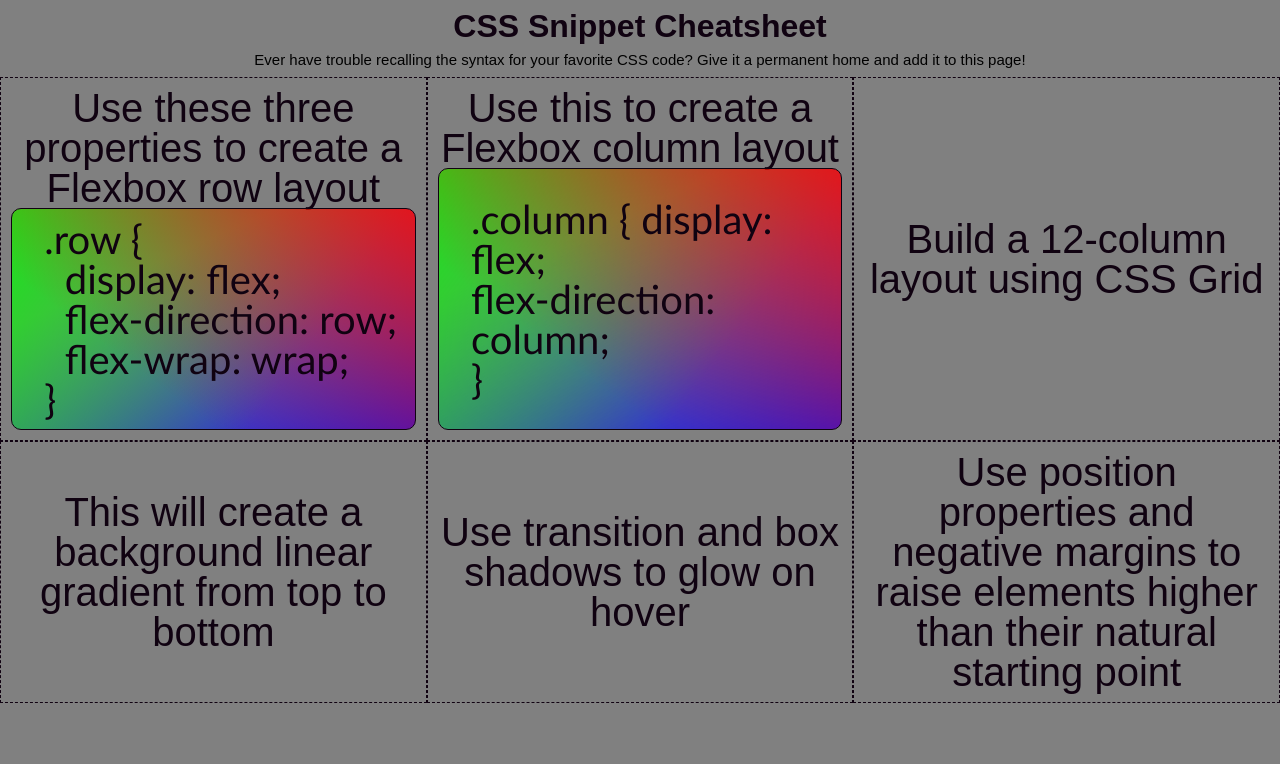
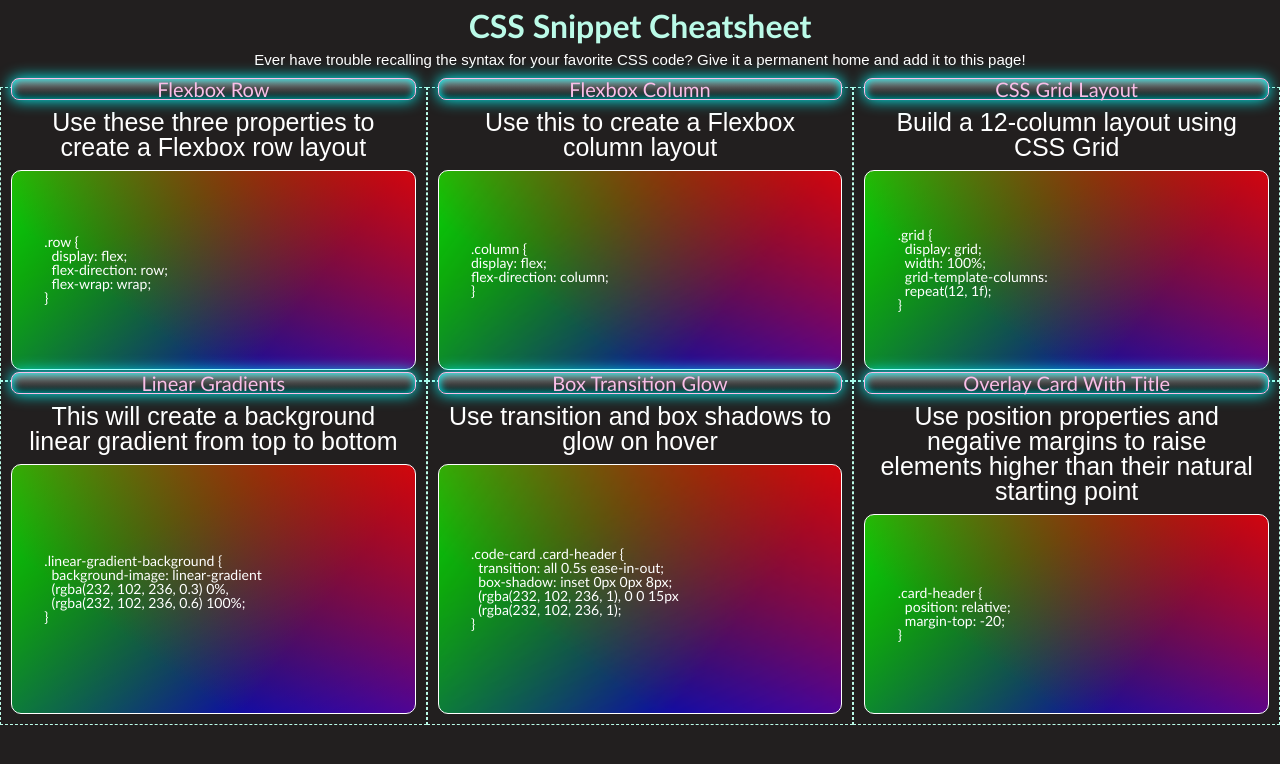
Before and after one commit to jminaga/css_cheat_sheet, a plain HTML site: page index.html in a window 1280 px wide. Drawn offline with Linux system fonts and the light colour scheme.

Commit message:
finished page

```diff
--- a/assets/style.css
+++ b/assets/style.css
@@ -1,10 +1,12 @@
 * {
     background-color: var(--dark);
+    color: white;
 }
 
 
 header{
     text-align: center;
+    background-image: linear-gradient(to bottom, #909090 0%, black 100%);
 }
 header p{
     font-size: 15px;
@@ -14,6 +16,7 @@ header p{
 h1 {
     color: var(--font-color);
     padding: 10px;
+    font-family:'Gill Sans', 'Gill Sans MT', Calibri, 'Trebuchet MS', sans-serif
 }
 
 
@@ -23,6 +26,11 @@ main {
     flex-direction: row;
     flex-wrap: wrap;
 
+
+}
+
+.header {
+    margin-bottom: 10px;
 }
 
 .content {
@@ -37,13 +45,22 @@ main {
   flex-direction: column;
   background-color: var(--dark);
   color: var(--font-color);
+  transition: all 0.5s ease-in-out;
 
 
 }
 
 section p {
     font-size: 10px;
+    margin: 10px;
 
+}
+
+code {
+    font-family: Consolas, 'Andale Mono WT', 'Andale Mono', 'Lucida Console',
+    'Lucida Sans Typewriter', 'DejaVu Sans Mono', 'Bitstream Vera Sans Mono',
+    'Liberation Mono', 'Nimbus Mono L', Monaco, 'Courier New', Courier,
+    monospace;
 }
 
 .card{
@@ -59,11 +76,35 @@ section p {
     flex-direction: column;
     padding-left: 8%;
 
+
+
+
+
     background: linear-gradient(217deg, rgba(255,0,0,.8), rgba(255,0,0,0) 70.71%),
     linear-gradient(127deg, rgba(0,255,0,.8), rgba(0,255,0,0) 70.71%),
     linear-gradient(336deg, rgba(0,0,255,.8), rgba(0,0,255,0) 70.71%);
     font-family:'Trebuchet MS', 'Lucida Sans Unicode', 'Lucida Grande', 'Lucida Sans', Arial, sans-serif
 
+  }
+
+  .card-header {
+      position:relative;
+      margin-top: -20px;
+      width:100%;
+      border-radius: 8px;
+      color:rgb(250, 190, 232);
+      font-family:'Gill Sans', 'Gill Sans MT', Calibri, 'Trebuchet MS', sans-serif;
+      transition: all 0.5s ease-in-out;
+      border-style: solid;
+      border-width: 1px;
+  }
+
+
+
+  .content:hover, .card-header{
+      box-shadow: inset 0px 0px 8px
+      aqua, 0 0 15px
+      aqua;
 
   }
 
@@ -99,12 +140,16 @@ section p {
         flex: 1 0 200px;
       }
       section p {
-          font-size: 40px;
+          font-size: 15px;
       }
       }
       section div {
           flex: 1 0 100px;
       }
+
+    .card-header {
+        font-size:20px;
+    }
 
 
   @media screen and (min-width: 992px) {
@@ -114,7 +159,7 @@ section p {
     }
     section p {
 
-        font-size: 40px;
+        font-size: 25px;
     }
     }
     section div {
--- a/assets/variables.css
+++ b/assets/variables.css
@@ -1,4 +1,4 @@
 :root {
-    --dark: grey;
-    --font-color: rgb(16, 2, 17);
+    --dark: rgb(34, 31, 31);
+    --font-color: rgb(187, 251, 232);
 }
--- a/index.html
+++ b/index.html
@@ -10,42 +10,78 @@
     <link rel="stylesheet" href="assets/style.css">
 </head>
 <body>
-    <header>
+    <header class="header">
         <h1>CSS Snippet Cheatsheet</h1>
         <p>Ever have trouble recalling the syntax for your favorite CSS code? Give it a permanent home and add it to this page!</p>
     </header>
     <main>
         <section class="content">
+            <header class="card-header">Flexbox Row</header>
             <p>Use these three properties to create a Flexbox row layout</p>
-            <p class = "card">
+            <code class = "card">
                     .row { <br>
                         &nbsp;&nbsp;display: flex; <br>
                         &nbsp;&nbsp;flex-direction: row;<br>
                         &nbsp;&nbsp;flex-wrap: wrap;<br>
                     }<br>
-            </p>
+                </code>
 
-        </section>
+            </section>
         <section class="content">
+            <header class="card-header">Flexbox Column</header>
             <p>Use this to create a Flexbox column layout</p>
-            <p class = "card">
-                    .column {
+            <code class = "card">
+                    .column { <br>
                         display: flex; <br>
                         flex-direction: column;<br>
                     }
-            </p>
+                </code>
         </section>
         <section class="content">
+            <header class="card-header">CSS Grid Layout</header>
             <p>Build a 12-column layout using CSS Grid</p>
+            <code class = "card">
+                .grid {<br>
+                    &nbsp;&nbsp;display: grid; <br>
+                    &nbsp;&nbsp;width: 100%;<br>
+                    &nbsp;&nbsp;grid-template-columns: <br>
+                    &nbsp;&nbsp;repeat(12, 1f);<br>
+                }
+            </code>
         </section>
         <section class="content">
+            <header class="card-header">Linear Gradients</header>
             <p>This will create a background linear gradient from top to bottom</p>
+            <code class = "card">
+                .linear-gradient-background {<br>
+                    &nbsp;&nbsp;background-image: linear-gradient <br>
+                    &nbsp;&nbsp;(rgba(232, 102, 236, 0.3) 0%,<br>
+                    &nbsp;&nbsp;(rgba(232, 102, 236, 0.6) 100%;<br>
+                }
+            </code>
         </section>
         <section class="content">
+            <header class="card-header">Box Transition Glow</header>
             <p>Use transition and box shadows to glow on hover</p>
+            <code class = "card">
+                .code-card .card-header {<br>
+                    &nbsp;&nbsp;transition: all 0.5s ease-in-out; <br>
+                    &nbsp;&nbsp;box-shadow: inset 0px 0px 8px;<br>
+                    &nbsp;&nbsp;(rgba(232, 102, 236, 1), 0 0 15px<br>
+                    &nbsp;&nbsp;(rgba(232, 102, 236, 1);<br>
+                }
+                </code>
         </section>
         <section class="content">
+            <header class="card-header">Overlay Card With Title</header>
             <p>Use position properties and negative margins to raise elements higher than their natural starting point</p>
+            <code class = "card">
+                .card-header {<br>
+                    &nbsp;&nbsp;position: relative; <br>
+                    &nbsp;&nbsp;margin-top: -20;<br>
+
+                }
+            </code>
         </section>
 
 
```
Also changed, not shown: 1 other file.
